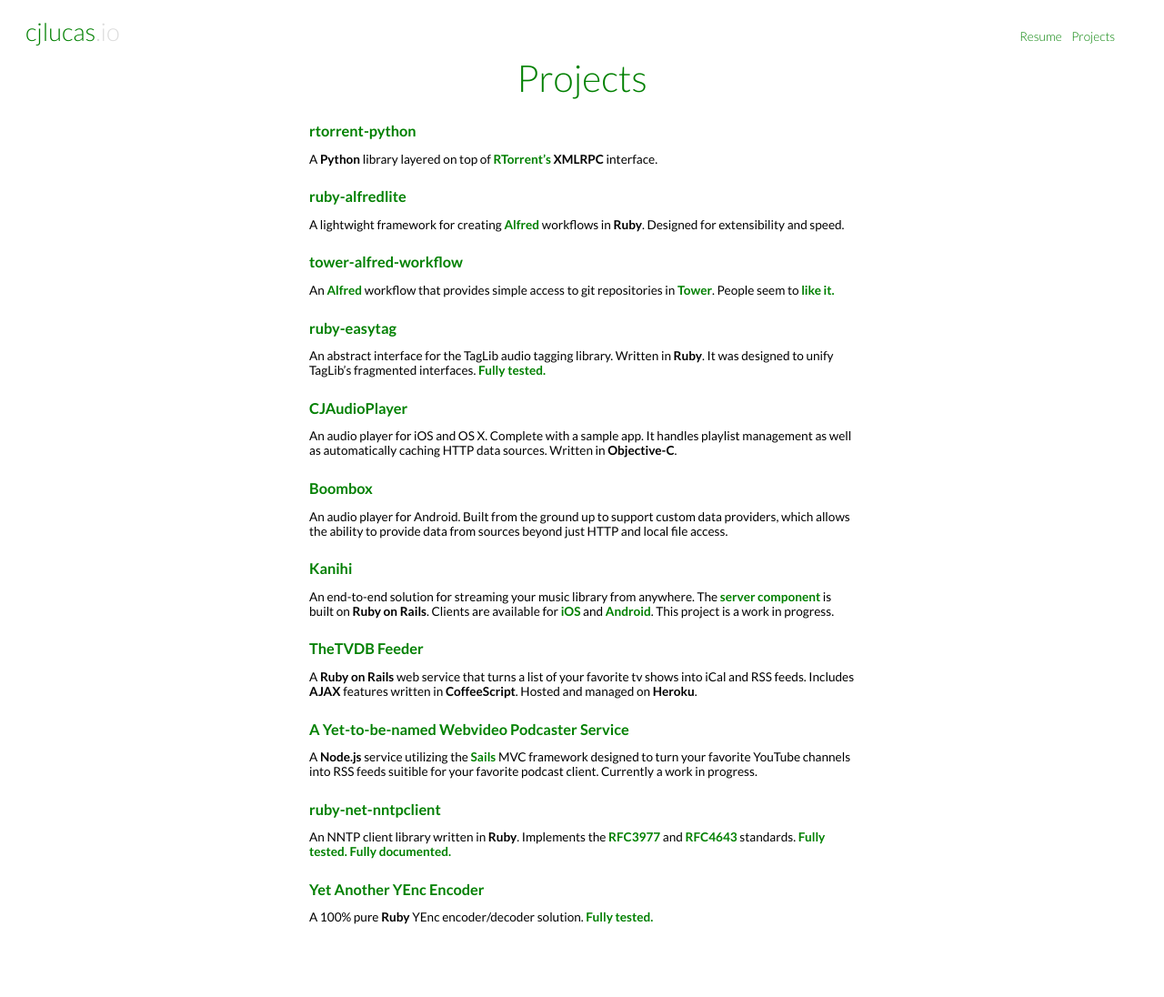
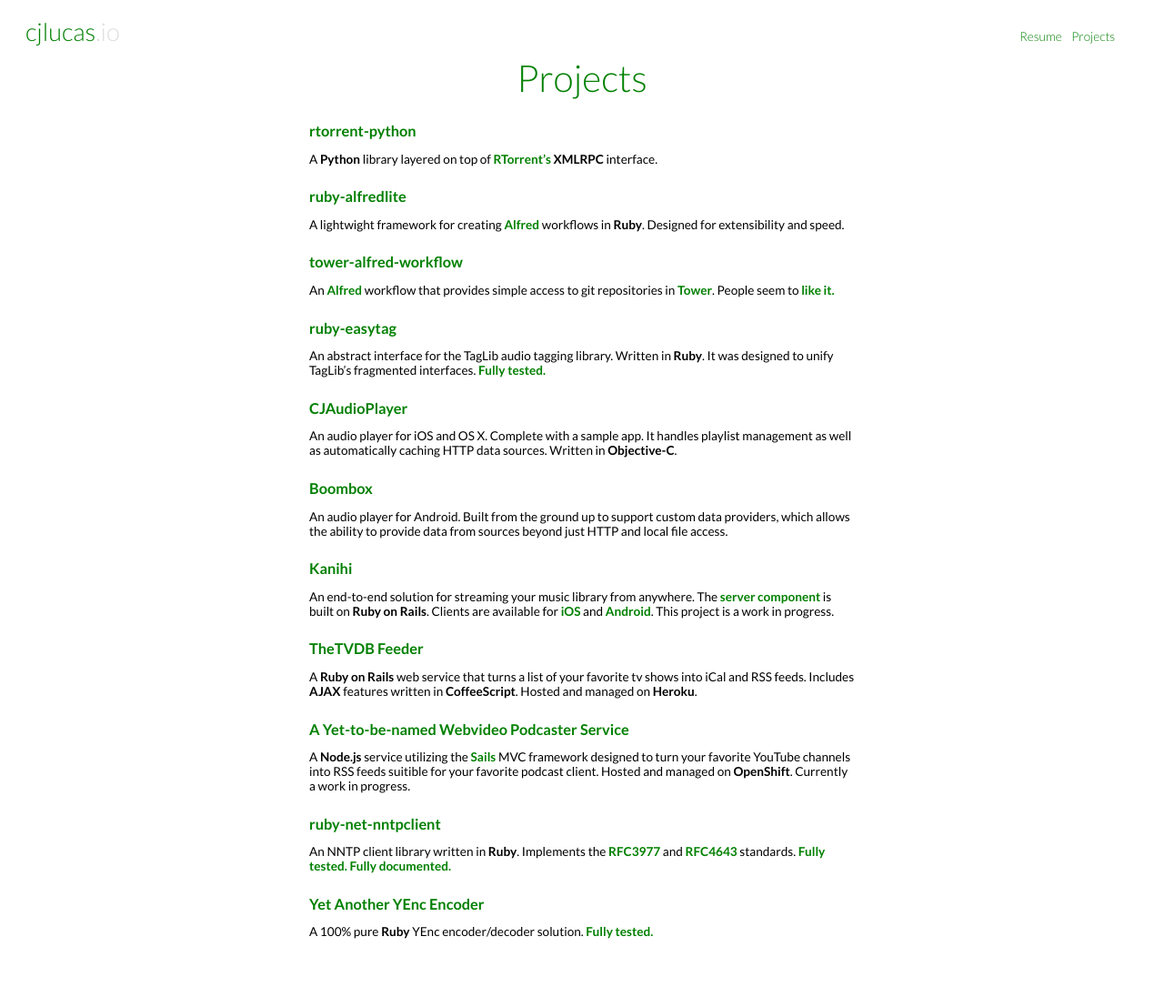
Before and after one commit to cjlucas/cjlucas.github.io, a Jekyll site: the page built from projects/index.html, in a window 1280 px wide. Shown: the whole page at 91% size. Built offline with Jekyll 4.4.1, drawn with Linux system fonts in a browser that asks for light colours.

Commit message:
Updated webvideo podcaster

```diff
--- a/_projects/009-a_yet-to-be-named_webvideo_podcaster_service.markdown
+++ b/_projects/009-a_yet-to-be-named_webvideo_podcaster_service.markdown
@@ -2,4 +2,4 @@
 title: A Yet-to-be-named Webvideo Podcaster Service
 link: https://github.com/cjlucas/untitled-webvideo-podcaster-app
 ---
-A **Node.js** service utilizing the [Sails](http://sailsjs.org) MVC framework designed to turn your favorite YouTube channels into RSS feeds suitible for your favorite podcast client. Currently a work in progress.
+A **Node.js** service utilizing the [Sails](http://sailsjs.org) MVC framework designed to turn your favorite YouTube channels into RSS feeds suitible for your favorite podcast client. Hosted and managed on **OpenShift**. Currently a work in progress.
```
